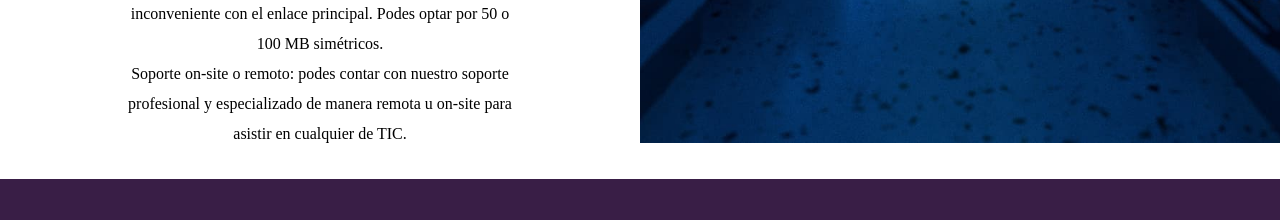
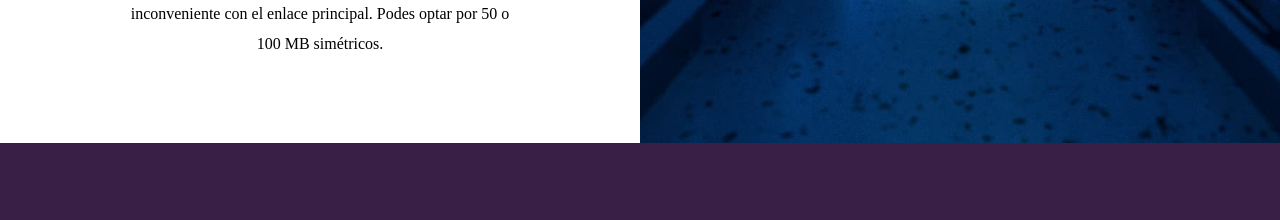
Before and after one commit to ezequieldureit/Repositorio-coder, a plain HTML site: page pages/servicios.html in a window 1280 px wide. Shown: the part 2471-2691 px from the top of the page. Drawn offline with nearby package versions, Linux system fonts and the light colour scheme; a web font is replaced by a local one.

Commit message:
Update servicios.html

```diff
--- a/pages/servicios.html
+++ b/pages/servicios.html
@@ -108,12 +108,6 @@
               inconveniente con el enlace principal. Podes optar por 50 o 100 MB
               simétricos.
             </p>
-
-            <p>
-              Soporte on-site o remoto: podes contar con nuestro soporte
-              profesional y especializado de manera remota u on-site para
-              asistir en cualquier de TIC.
-            </p>
         </div>
         <div class="servicios__right"></div>
       </section>
```
